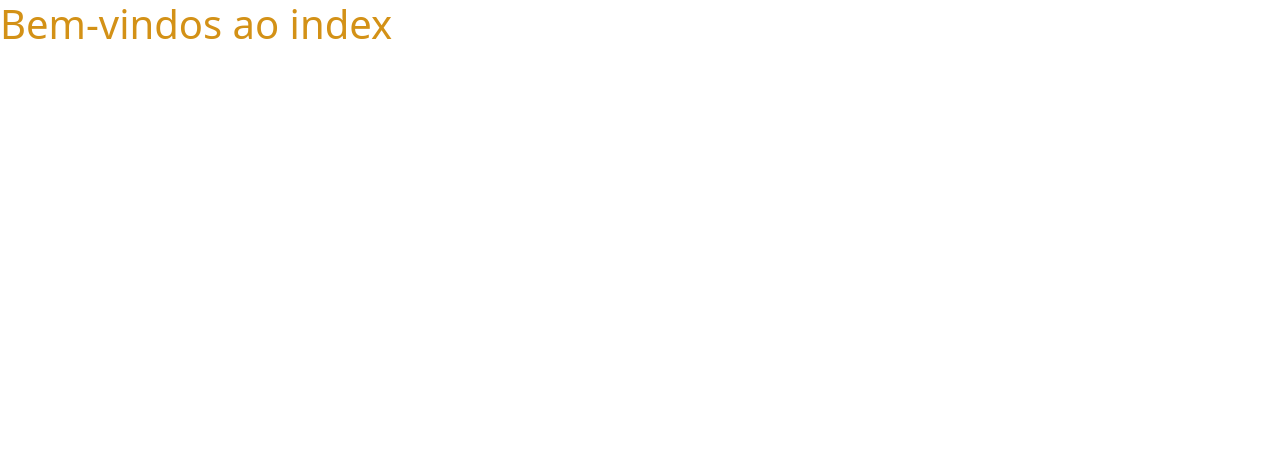
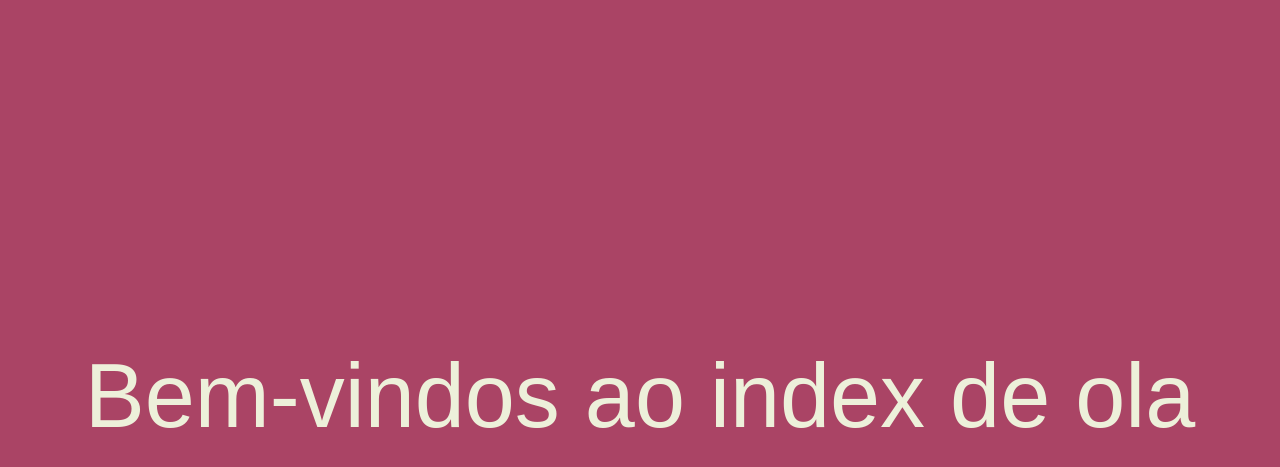
Before and after one commit to Danilo-Xaxa/django_cs50w, a Python web app: template aula3/ola/templates/ola/index.html in a window 1280 px wide. Shown: the top 467 px of the page. Run offline with Jinja, Linux system fonts and the light colour scheme; the template is opened without the code that fills it, so the values that code supplies are empty.

Commit message:
melhores estilos

```diff
--- a/aula3/ola/templates/ola/index.html
+++ b/aula3/ola/templates/ola/index.html
@@ -3,5 +3,5 @@
 {% block title %} Index {% endblock %}
 
 {% block body %}
-    <h1>Bem-vindos ao index</h1>
+    <h1>Bem-vindos ao index de ola</h1>
 {% endblock %}
--- a/aula3/ola/templates/ola/layout.html
+++ b/aula3/ola/templates/ola/layout.html
@@ -8,16 +8,31 @@
     <link href="https://cdn.jsdelivr.net/npm/bootstrap@5.1.3/dist/css/bootstrap.min.css" rel="stylesheet" integrity="sha384-1BmE4kWBq78iYhFldvKuhfTAU6auU8tT94WrHftjDbrCEXSU1oBoqyl2QvZ6jIW3" crossorigin="anonymous">
     <script src="https://cdn.jsdelivr.net/npm/bootstrap@5.1.3/dist/js/bootstrap.bundle.min.js" integrity="sha384-ka7Sk0Gln4gmtz2MlQnikT1wXgYsOg+OMhuP+IlRH9sENBO0LRn5q+8nbTov4+1p" crossorigin="anonymous"></script>
     <style>
-        h1 {
-            color: #d39116;
-        }
+      body {
+        background-color: #AA4465;
+      }
+
+      h1 {
+        color: #EDF0DA;
+        font-family: sans-serif;
+        font-size: 90px;
+        text-align: center;
+      }
+
+      .center {
+        display: flex;
+        justify-content: center;
+        align-items: center;
+        text-align: center;
+        min-height: 100vh;
+      }
     </style>
 </head>
 <body>
-    <main>
+  <main class="center">
     {% block body %}
-    <h1>Corpo layout</h1>
+      <h1>Corpo layout</h1>
     {% endblock %}
-    </main>
+  </main>
 </body>
 </html>
```
